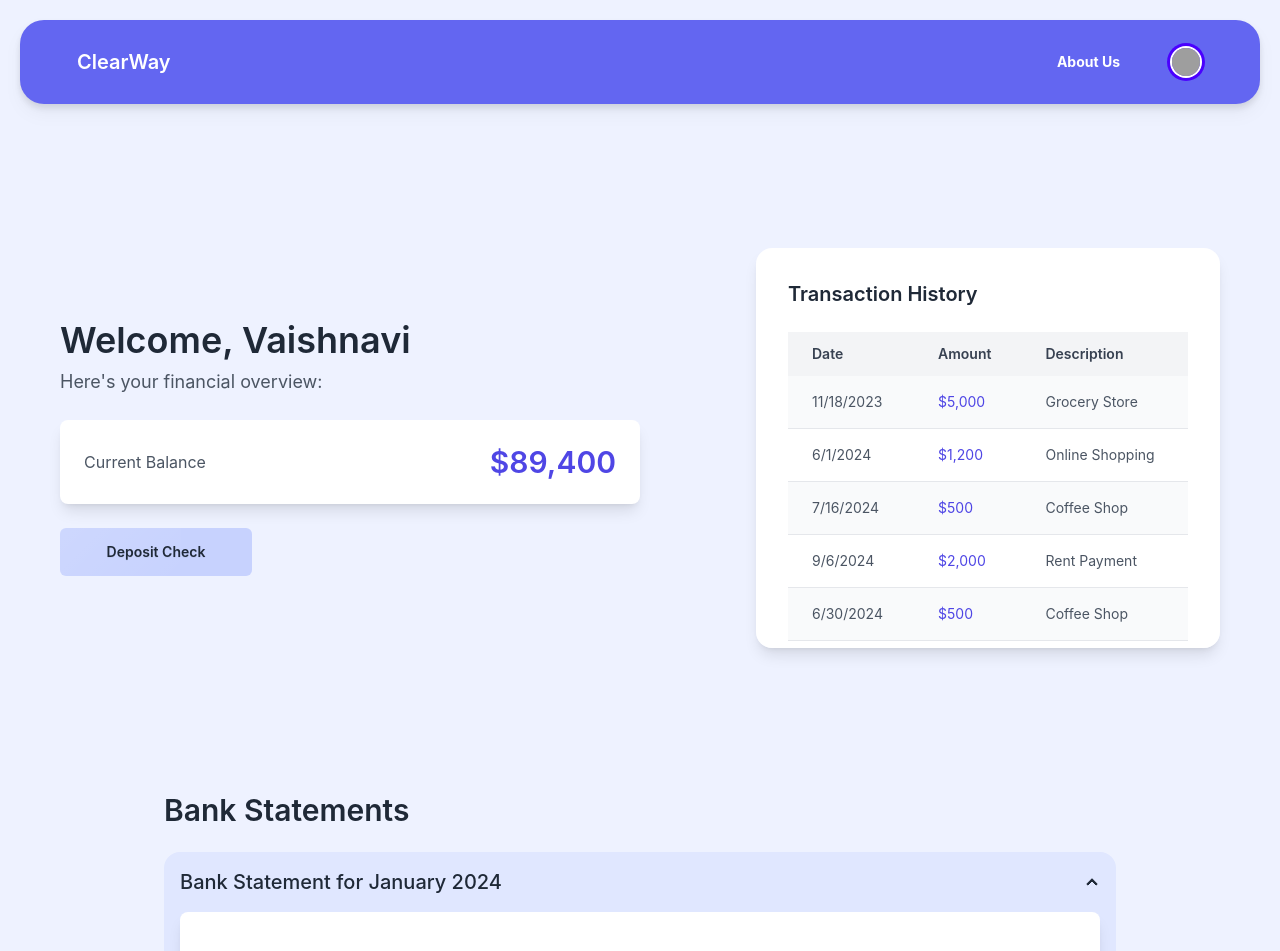
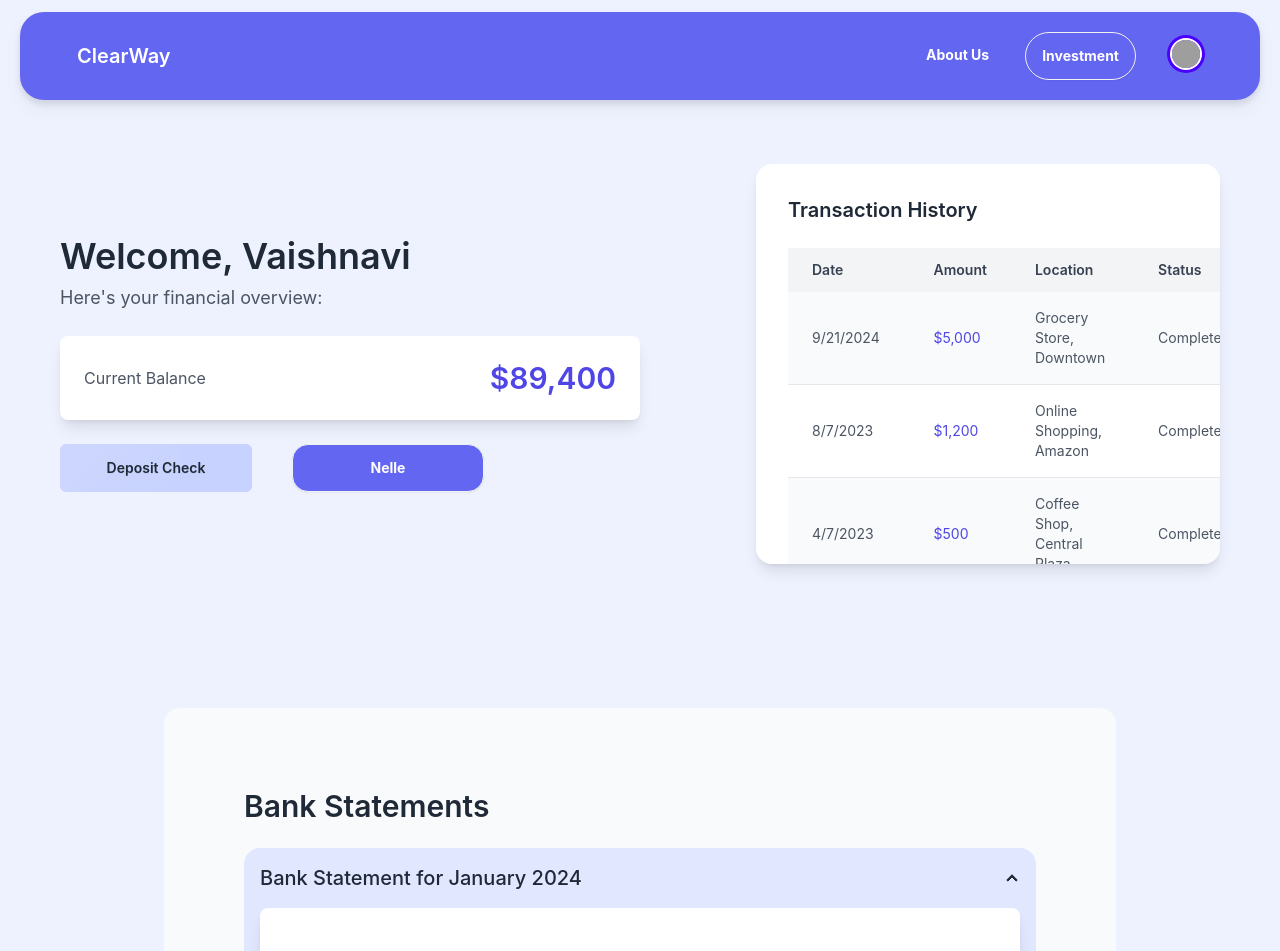
Before and after one commit to sudocanttype/HACKUTD2024, a React (Create React App) app in the folder frontend/: page /Vaish/page in a window 1280 px wide. Shown: the top 951 px of the page. Built offline with nearby package versions, Linux system fonts and the light colour scheme; grey boxes are pictures that could not be loaded.

Commit message:
newer stuff made

```diff
--- /dev/null
+++ b/frontend/src/Vaish/Nelle/page.js
@@ -0,0 +1,9 @@
+import React from "react";
+
+const YourComponent = () => {
+  return (
+    <div className="text-9xl">Hello</div>
+  );
+};
+
+export default YourComponent;
--- a/frontend/src/Vaish/page.js
+++ b/frontend/src/Vaish/page.js
@@ -1,4 +1,5 @@
 import React, { useState } from "react";
+import { useNavigate } from "react-router-dom";
 
 // Helper function to generate random dates for the transactions
 const generateRandomDate = () => {
@@ -11,97 +12,63 @@ const generateRandomDate = () => {
 };
 
 const VaishPage = () => {
+  const navigate = useNavigate();
+
+  // State to manage modals
+  const [showConfirmation, setShowConfirmation] = useState(false);
+  const [imageBase64, setImageBase64] = useState(""); // Store base64 image
+  const [depositAmount, setDepositAmount] = useState(""); // Store deposit amount
+
   // Transaction data array with random dates
+
   const transactions = [
     {
-      id: 1,
+      user_id: "user123",
       amount: 5000,
-      description: "Grocery Store",
       date: generateRandomDate(),
+      merchant_location: "Grocery Store, Downtown",
+      status: "Completed",
+      type: "Debit",
     },
     {
-      id: 2,
+      user_id: "user123",
       amount: 1200,
-      description: "Online Shopping",
       date: generateRandomDate(),
+      merchant_location: "Online Shopping, Amazon",
+      status: "Completed",
+      type: "Debit",
     },
     {
-      id: 3,
+      user_id: "user123",
       amount: 500,
-      description: "Coffee Shop",
       date: generateRandomDate(),
+      merchant_location: "Coffee Shop, Central Plaza",
+      status: "Completed",
+      type: "Debit",
     },
     {
-      id: 4,
+      user_id: "user123",
       amount: 2000,
-      description: "Rent Payment",
       date: generateRandomDate(),
+      merchant_location: "Apartment Complex, Main St.",
+      status: "Completed",
+      type: "Debit",
     },
     {
-      id: 5,
-      amount: 500,
-      description: "Coffee Shop",
+      user_id: "user123",
+      amount: 1500,
       date: generateRandomDate(),
+      merchant_location: "Restaurant, Uptown",
+      status: "Completed",
+      type: "Debit",
     },
     {
-      id: 6,
-      amount: 2000,
-      description: "Rent Payment",
+      user_id: "user123",
+      amount: 1000,
       date: generateRandomDate(),
-    },
-    {
-      id: 7,
-      amount: 500,
-      description: "Coffee Shop",
-      date: generateRandomDate(),
-    },
-    {
-      id: 8,
-      amount: 2000,
-      description: "Rent Payment",
-      date: generateRandomDate(),
-    },
-    {
-      id: 9,
-      amount: 1500,
-      description: "Dining Out",
-      date: generateRandomDate(),
-    },
-    {
-      id: 10,
-      amount: 1000,
-      description: "Movie Tickets",
-      date: generateRandomDate(),
-    },
-    {
-      id: 11,
-      amount: 2000,
-      description: "Rent Payment",
-      date: generateRandomDate(),
-    },
-    {
-      id: 12,
-      amount: 500,
-      description: "Coffee Shop",
-      date: generateRandomDate(),
-    },
-    {
-      id: 13,
-      amount: 2000,
-      description: "Rent Payment",
-      date: generateRandomDate(),
-    },
-    {
-      id: 14,
-      amount: 1500,
-      description: "Dining Out",
-      date: generateRandomDate(),
-    },
-    {
-      id: 15,
-      amount: 1000,
-      description: "Movie Tickets",
-      date: generateRandomDate(),
+      merchant_location: "Movie Theater, Westside",
+      status: "Completed",
+      type: "Debit",
     },
   ];
 
@@ -111,9 +78,38 @@ const VaishPage = () => {
   // Handle card click to toggle view more transactions
   const toggleShowAll = () => setShowAll(!showAll);
 
+  // Handle deposit confirmation
+  const handleDeposit = () => {
+    // First close the modal
+    document.getElementById("my_modal_3").close();
+
+    // Then show the confirmation message after a brief delay
+    setTimeout(() => {
+      setShowConfirmation(true);
+
+      // Hide the confirmation message after 2 seconds
+      setTimeout(() => {
+        setShowConfirmation(false);
+      }, 3000);
+    }, 100); // Small delay to ensure modal closes smoothly
+  };
+  const handleImageUpload = (e) => {
+    const file = e.target.files[0];
+    if (file) {
+      const reader = new FileReader();
+      reader.onloadend = () => {
+        const base64String = reader.result;
+        setImageBase64(base64String);
+        document.getElementById("uploadedImage").src = base64String;
+      };
+      reader.readAsDataURL(file);
+    }
+  };
+
   return (
     <>
       <div className="p-5 pb-32 bg-indigo-50">
+        <div className="fixed top-0 left-0 right-0 z-50 px-5 pt-3 bg-indigo-50">
           <div className="navbar bg-indigo-500 px-10 py-3 rounded-3xl drop-shadow-lg">
             <div className="flex-1">
               <a className="btn btn-ghost text-xl text-white">ClearWay</a>
@@ -121,7 +117,14 @@ const VaishPage = () => {
             <div className="flex-none">
               <ul className="menu menu-horizontal px-1">
                 <li>
-                <a className="font-bold text-white mr-5 mt-1">About Us</a>
+                  <a className="font-bold text-white mr-5 mt-[4.5px]">
+                    About Us
+                  </a>
+                </li>
+                <li>
+                  <button className="font-bold btn text-white mr-5 bg-indigo-500 hover:bg-indigo-600 rounded-full">
+                    Investment
+                  </button>
                 </li>
                 <li>
                   <div className="avatar">
@@ -131,6 +134,7 @@ const VaishPage = () => {
                   </div>
                 </li>
               </ul>
+            </div>
           </div>
         </div>
 
@@ -153,19 +157,125 @@ const VaishPage = () => {
                 </div>
               </div>
               {/* You can open the modal using document.getElementById('ID').showModal() method */}
-<button className="btn glass w-48 hover:bg-indigo-300 bg-indigo-200 skeleton rounded-md" onClick={()=>document.getElementById('my_modal_4').showModal()}>Deposit Check</button>
-<dialog id="my_modal_4" className="modal">
+              <button
+                className="btn glass w-48 hover:bg-indigo-300 bg-indigo-200 skeleton rounded-md"
+                onClick={() =>
+                  document.getElementById("my_modal_3").showModal()
+                }
+              >
+                Deposit Check
+              </button>
+              {/* You can open the modal using document.getElementById('ID').showModal() method */}
+              <button
+                className="font-bold btn text-white ml-10 w-48 py-4 bg-indigo-500 hover:bg-indigo-600 rounded-2xl "
+                onClick={() =>
+                  document.getElementById("my_modal_3").showModal()
+                }
+              >
+                Nelle
+              </button>
+              <dialog id="my_modal_3" className="modal">
+                <div className="modal-box">
+                  <form method="dialog">
+                    {/* if there is a button in form, it will close the modal */}
+                    <button className="btn btn-sm btn-circle btn-ghost absolute right-2 top-2">
+                      ✕
+                    </button>
+                  </form>
+                  <h3 className="font-bold text-lg">Hello!</h3>
+                  <p className="py-4">
+                    Press ESC key or click on ✕ button to close
+                  </p>
+                </div>
+              </dialog>
+
+              <dialog id="my_modal_3" className="modal">
                 <div className="modal-box w-11/12 max-w-5xl">
-    <h3 className="font-bold text-lg">Hello!</h3>
-    <p className="py-4">Click the button below to close</p>
-    <div className="modal-action">
                   <form method="dialog">
-        {/* if there is a button, it will close the modal */}
-        <button className="btn">Close</button>
+                    <button className="btn btn-sm btn-circle btn-ghost absolute right-2 top-2">
+                      ✕
+                    </button>
                   </form>
+                  <h3 className="font-bold text-lg">Upload Check</h3>
+                  <p className="py-4">
+                    Enter deposit amount and upload check image:
+                  </p>
+
+                  {/* Deposit Amount Input */}
+                  <div className="mb-6">
+                    <label
+                      className="block text-gray-700 text-sm font-bold mb-2"
+                      htmlFor="depositAmount"
+                    >
+                      Deposit Amount ($)
+                    </label>
+                    <input
+                      type="number"
+                      id="depositAmount"
+                      value={depositAmount}
+                      onChange={(e) => setDepositAmount(e.target.value)}
+                      className="input input-bordered w-full max-w-xs"
+                      placeholder="Enter amount"
+                      min="0"
+                      step="0.01"
+                    />
+                  </div>
+
+                  <div className="flex flex-col items-center">
+                    <label
+                      htmlFor="fileUpload"
+                      className="flex flex-col items-center cursor-pointer p-6 bg-indigo-100 rounded-lg shadow-md hover:bg-indigo-200 transition-colors duration-300"
+                    >
+                      <div className="bg-white p-5 rounded-full shadow-lg">
+                        <svg
+                          xmlns="http://www.w3.org/2000/svg"
+                          viewBox="0 0 24 24"
+                          fill="none"
+                          stroke="currentColor"
+                          className="w-12 h-12 text-indigo-600"
+                        >
+                          <path d="M12 6C10.3431 6 9 7.34315 9 9C9 10.6569 10.3431 12 12 12C13.6569 12 15 10.6569 15 9C15 7.34315 13.6569 6 12 6ZM12 14C8.13401 14 5 17.134 5 20H19C19 17.134 15.866 14 12 14Z"></path>
+                        </svg>
+                      </div>
+                      <div className="mt-4 text-indigo-600 font-medium">
+                        <span>Click or Drag to Upload Check</span>
+                      </div>
+                      <input
+                        id="fileUpload"
+                        type="file"
+                        accept="image/*"
+                        onChange={handleImageUpload}
+                        className="hidden"
+                      />
+                    </label>
+                    <img
+                      id="uploadedImage"
+                      src=""
+                      alt="Uploaded Preview"
+                      className="max-w-full h-auto mt-4 rounded-lg shadow-md border max-h-[00px] overflow-auto"
+                    />
+                  </div>
+                  <button className="btn mt-4" onClick={handleDeposit}>
+                    Deposit Check
+                  </button>
+                </div>
+              </dialog>
+
+              {/* Confirmation Modal */}
+              {showConfirmation && (
+                <div className="fixed inset-0 flex items-center justify-center z-50 ">
+                  <div className="bg-white p-6 rounded-lg shadow-xl w-3/5 h-2/5">
+                    <div className="text-center">
+                      <h3 className="text-lg font-semibold text-center mt-32 text-gray-900">
+                        Thank you!
+                      </h3>
+                      <p className="mt-2 text-gray-600">
+                        We will review your deposit and get back to you shortly.
+                      </p>
                     </div>
                   </div>
-</dialog>
+                </div>
+              )}
             </div>
 
             <div
@@ -186,15 +296,17 @@ const VaishPage = () => {
                         Amount
                       </th>
                       <th className="px-6 py-3 text-left font-semibold text-gray-700">
-                        Description
+                        Location
+                      </th>
+                      <th className="px-6 py-3 text-left font-semibold text-gray-700">
+                        Status
                       </th>
                     </tr>
                   </thead>
                   <tbody>
-                    {/* Map through the transactions array */}
                     {transactions.map((transaction, index) => (
                       <tr
-                        key={transaction.id}
+                        key={index}
                         className={`${
                           index % 2 === 0 ? "bg-gray-50" : "bg-white"
                         } hover:bg-indigo-100`}
@@ -206,20 +318,21 @@ const VaishPage = () => {
                           ${transaction.amount.toLocaleString()}
                         </td>
                         <td className="border-b px-6 py-4">
-                          {transaction.description}
+                          {transaction.merchant_location}
+                        </td>
+                        <td className="border-b px-6 py-4">
+                          {transaction.status}
                         </td>
                       </tr>
                     ))}
                   </tbody>
                 </table>
               </div>
-
             </div>
-
           </div>
         </div>
 
-        <div className="mx-36">
+        <div className="mx-36 bg-gray-50 rounded-2xl p-20">
           <h2 className="text-3xl font-semibold text-gray-800 mb-6">
             Bank Statements
           </h2>
@@ -250,7 +363,6 @@ const VaishPage = () => {
                     <li>Grocery Store - $5000</li>
                     <li>Online Shopping - $1200</li>
                     <li>Rent Payment - $2000</li>
-                    {/* Add more transactions here if needed */}
                   </ul>
                 </div>
                 <div className="mt-6">
@@ -262,7 +374,6 @@ const VaishPage = () => {
             </div>
           </div>
 
-          {/* Repeat this accordion for each month with different data */}
           <div className="collapse collapse-arrow bg-indigo-100 hover:bg-indigo-200 transition-colors duration-300 mt-4">
             <input type="radio" name="my-accordion" />
             <div className="collapse-title text-xl font-medium">
```
Lines whose indentation alone changed are shown as unchanged.
